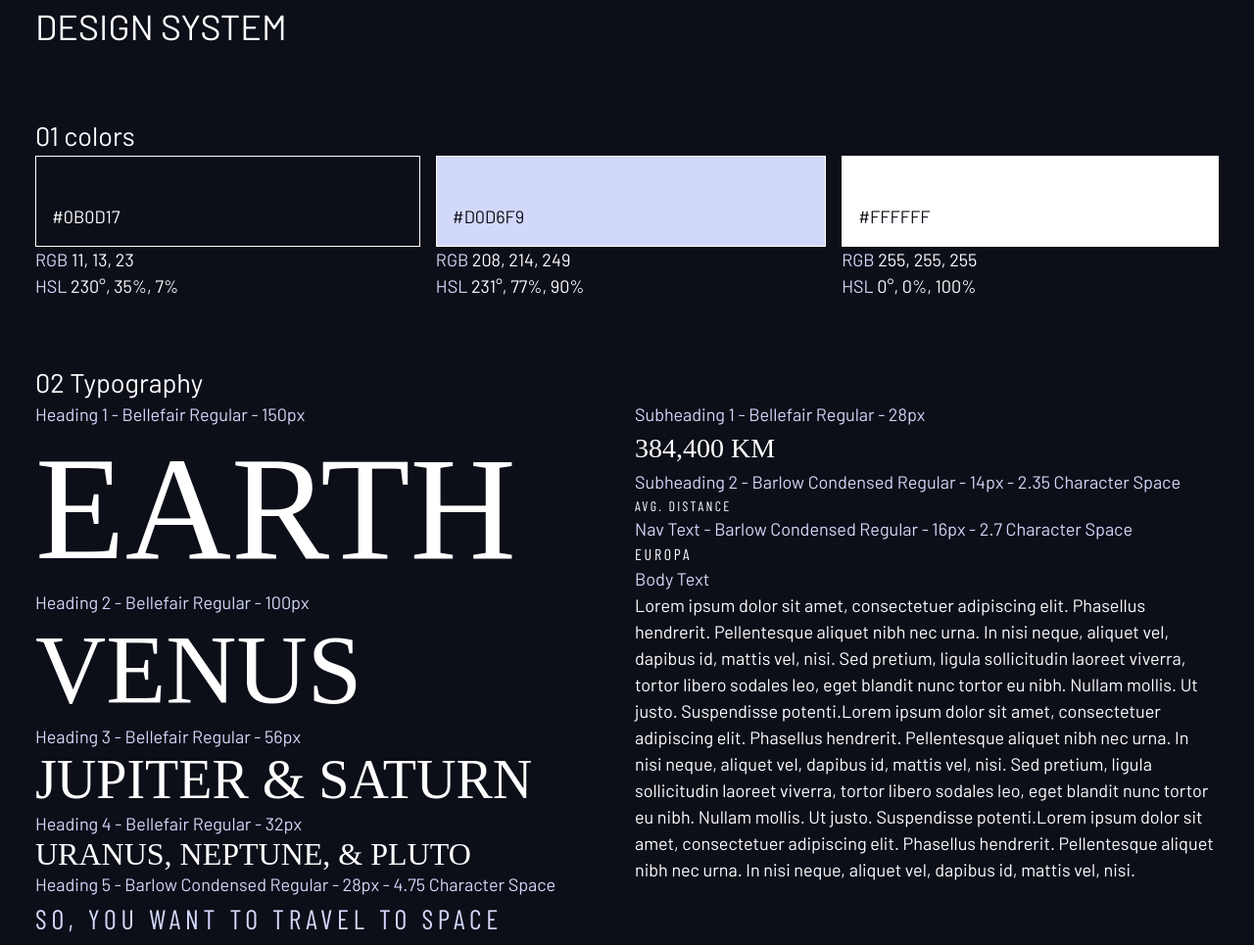
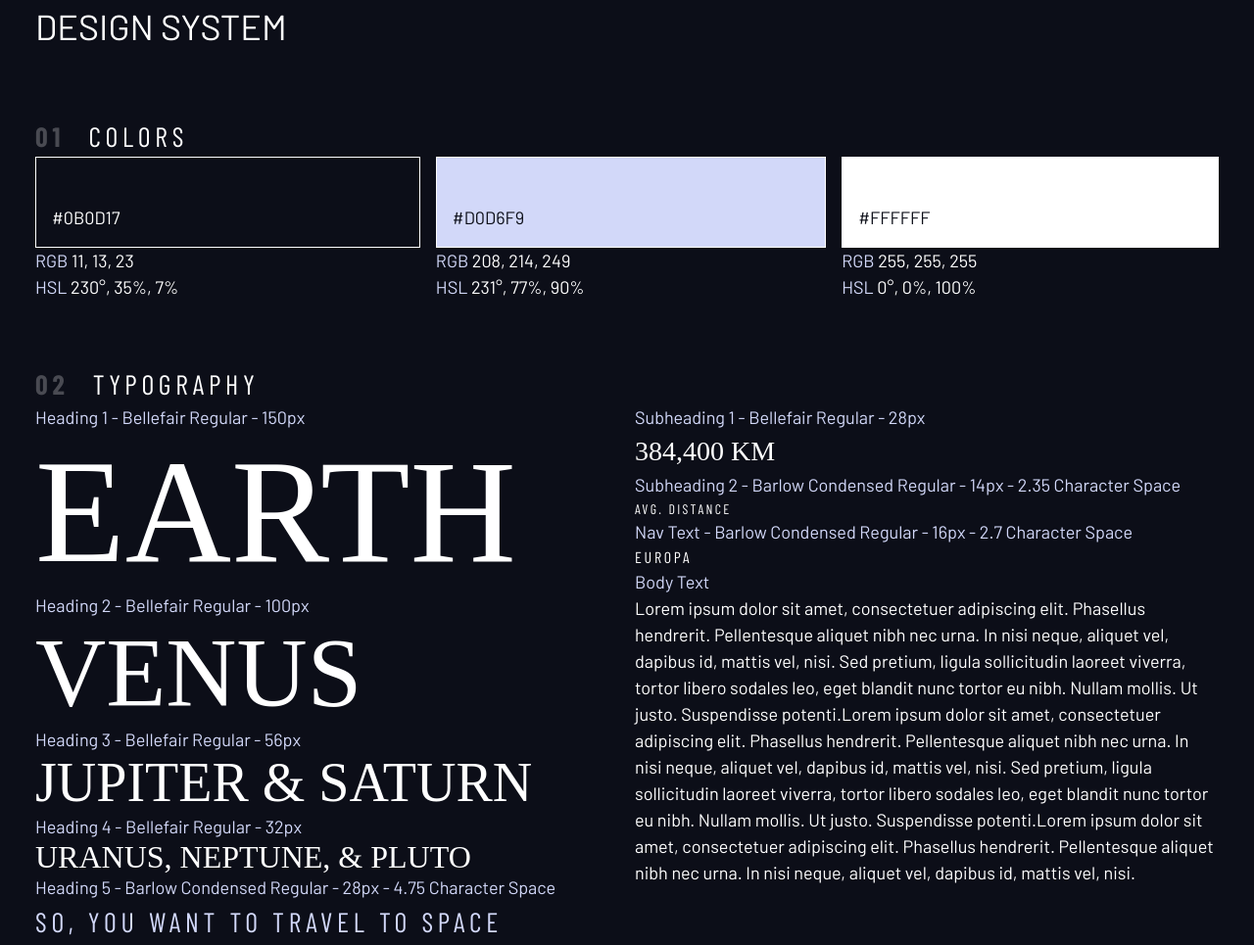
Before and after one commit to thaykrgl/space-travel-site, a website built with webpack: page design-system.html in a window 1280 px wide. Shown: the whole page at 98% size. Built offline with nearby package versions, Linux system fonts and the light colour scheme; a web font is replaced by a local one.

Commit message:
Added h2 styles

```diff
--- a/index.css
+++ b/index.css
@@ -206,3 +206,16 @@ select {
 .fs-600 {
   line-height: 1.1;
 }
+
+.numbered-title {
+  font-family: var(--ff-sans-cond);
+  font-size: var(--fs-500);
+  text-transform: uppercase;
+  letter-spacing: 4.72px;
+}
+
+.numbered-title span {
+  margin-right: 0.5em;
+  font-weight: 700;
+  color: hsl(var(--clr-white) / 0.25);
+}
```
